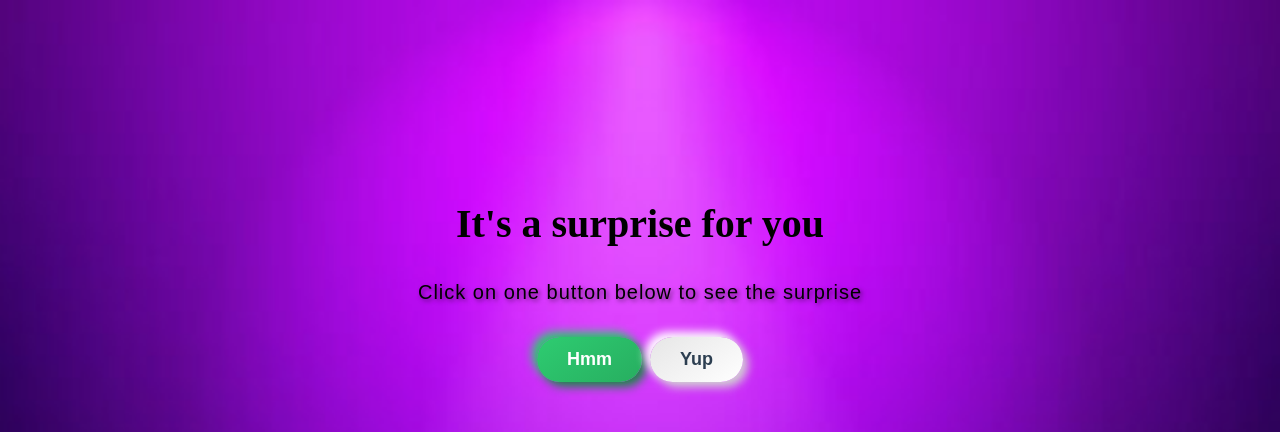
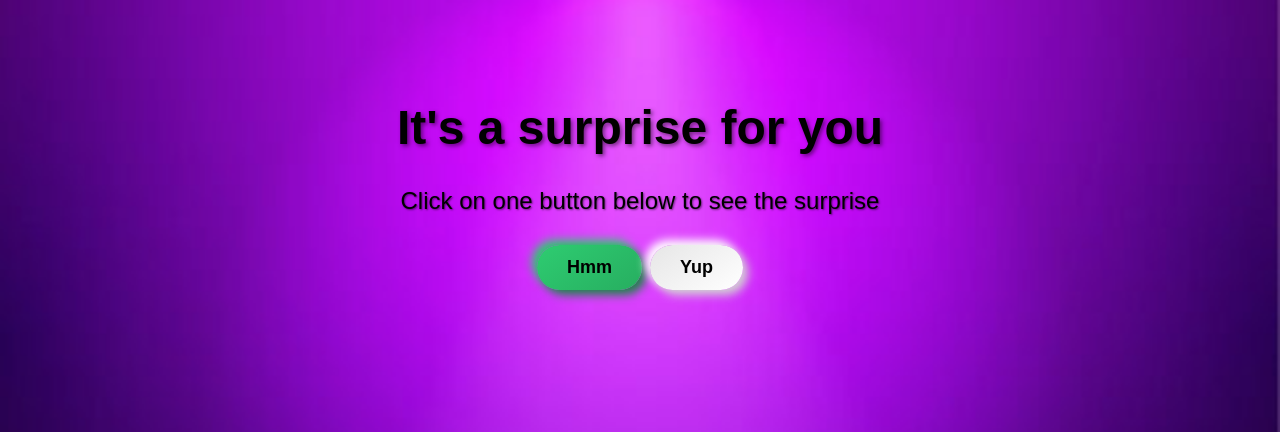
Before and after one commit to Arpon-programmer/Surprise, a plain HTML site: page index.html in a window 1280 px wide. Shown: the top 432 px of the page. Drawn offline with Linux system fonts and the light colour scheme.

Commit message:
Update index.html to link to surprise.html, enhance styling in style.css, and add surprise.html content; remove unused image files.

```diff
--- a/index.html
+++ b/index.html
@@ -3,14 +3,14 @@
 <head>
     <meta charset="UTF-8">
     <meta name="viewport" content="width=device-width, initial-scale=1.0">
-    <title>Surprise from Arpon</title>
+    <title>Surprise</title>
     <link rel="stylesheet" href="style.css">
 </head>
 <body>
     <h1 class="first-h1">It's a surprise for you</h1>
     <p class="first-p1">Click on one button below to see the surprise</p>
     <div class="button-container">
-        <button class="btn btn-hmm">Hmm</button>
+        <button class="btn btn-hmm" onclick="window.location.href='surprise.html'">Hmm</button>
         <button class="btn btn-yup">Yup</button>
     </div>
     <script src="script.js"></script>
--- a/style.css
+++ b/style.css
@@ -5,28 +5,25 @@ body {
     background-repeat: no-repeat;
     min-height: 100vh;
     margin: 0;
+    font-family: 'Arial', sans-serif;
+    color: #000000;
 }
 
 .first-h1 {
-    display: flex;
-    justify-content: center;
-    align-items: center;
-    color: black;
-    font-size: 40px;
+    font-size: 48px;
     font-weight: bold;
     text-align: center;
-    margin-top: 200px;
+    margin-top: 100px;
+    color: #000000;
+    text-shadow: 2px 2px 4px rgba(0, 0, 0, 0.5);
 }
 
 .first-p1 {
-    color: black;
-    font-size: 20px;
+    font-size: 24px;
     text-align: center;
-    margin-top: 30px;
-    font-family: 'Arial', sans-serif;
-    text-shadow: 2px 2px 4px rgba(0, 0, 0, 0.5);
-    letter-spacing: 1px;
-    line-height: 1.5;
+    margin-top: 20px;
+    color: #000000;
+    text-shadow: 1px 1px 2px rgba(0, 0, 0, 0.5);
 }
 
 .button-container {
@@ -87,7 +84,7 @@ body {
 
 .btn-hmm {
     background: linear-gradient(145deg, #2ecc71, #27ae60);
-    color: white;
+    color: #000000;
     box-shadow: 5px 5px 10px #1e8449,
                 -5px -5px 10px #2ecc71;
     transition: all 0.3s cubic-bezier(0.68, -0.55, 0.265, 1.55);
@@ -105,7 +102,7 @@ body {
 
 .btn-yup {
     background: linear-gradient(145deg, #e6e6e6, #ffffff);
-    color: #2c3e50;
+    color: #000000;
     box-shadow: 5px 5px 10px #d1d1d1,
                 -5px -5px 10px #ffffff;
     transition: all 0.3s cubic-bezier(0.68, -0.55, 0.265, 1.55);
```
Also changed, not shown: surprise.html (added, +15 -0 lines), images/Unknown.jpg (deleted), images/Unknown2.jpg (deleted).
